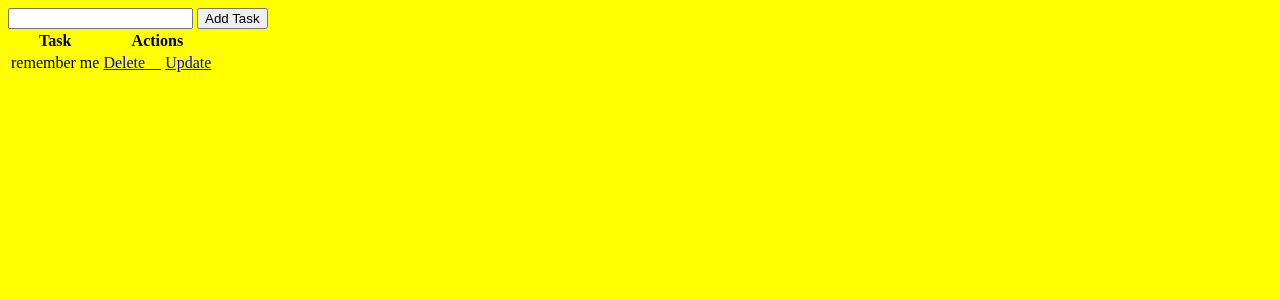
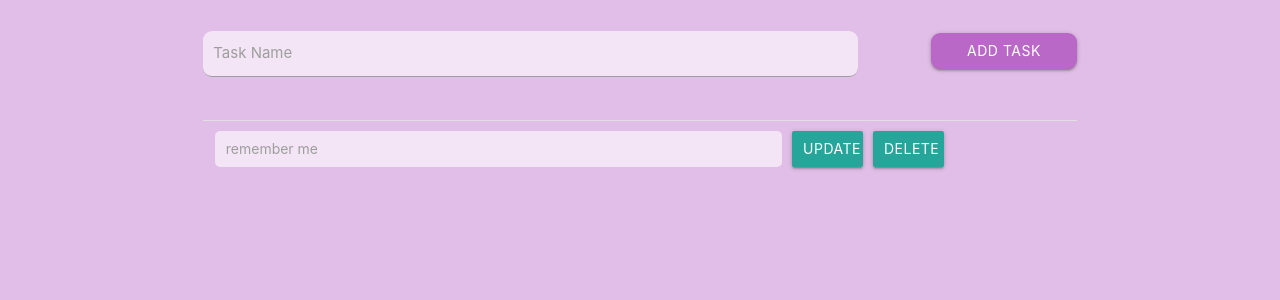
Before and after one commit to amine-mih-dev/flask_checklist, a Flask app: page / in a window 1280 px wide. Shown: the top 300 px of the page. Run offline with Flask 2, Linux system fonts and the light colour scheme; data comes from the database, SQL or seed files in the repository; both versions use the stored data as it was after the commit.

Commit message:
UI improvements

```diff
--- a/app.py
+++ b/app.py
@@ -12,7 +12,7 @@
 class Todo(db.Model):
     id = db.Column(db.Integer, primary_key=True)
     content = db.Column(db.String(300), nullable=False)
-
+    #description = db.Column(db.String(300), nullable=True)
     def __rep__(self):
         return '<Task %r>' % self.id
 
@@ -24,6 +24,7 @@
 def home():
     if request.method == 'POST':
         task_content = request.form['content']
+        #task_description = request.form['Descr']
         new_task = Todo(content=task_content)
 
         try:
--- a/static/css/style.css
+++ b/static/css/style.css
@@ -1,3 +1,3 @@
 body{
-    background-color: yellow;
+    background-color: #e1bee7;
 }
--- a/static/index.js
+++ b/static/index.js
@@ -1,3 +1,5 @@
+
+
 function FormValidity(){
   let content = document.getElementById("content")
   let submit = document.getElementById("submit")
--- a/templates/base.html
+++ b/templates/base.html
@@ -5,7 +5,11 @@
     <meta http-equiv="X-UA-Compatible" content="IE=edge">
     <meta name="viewport" content="width=device-width, initial-scale=1.0">
     <link rel="stylesheet" href="{{url_for('static',filename='css/style.css')}}">
-    <script defer src='\static\index.js'></script>
+     <!-- Compiled and minified CSS -->
+     <link rel="stylesheet" href="https://cdnjs.cloudflare.com/ajax/libs/materialize/1.0.0/css/materialize.min.css">
+
+     <!-- Compiled and minified JavaScript -->
+
      {% block head %}
 
 
@@ -17,6 +21,8 @@
 
 
         {% endblock %}
+        <script defer src='\static\index.js'></script>
+        <script src="https://cdnjs.cloudflare.com/ajax/libs/materialize/1.0.0/js/materialize.min.js"></script>
 
 </body>
 </html>
--- a/templates/index.html
+++ b/templates/index.html
@@ -6,30 +6,91 @@
 
 {% block body %}
 
+<div class="container">
+    <div class="row">
+    <form
+        class= "col s12"
+        id = 'AddForm'
+        name = 'CreateTask'
+        action="/" method="POST">
+        <div class="row">
+            <div class="input-field col s12">
+                <input
+                    for ="Task"
+                    class= "input-field col s9 #f3e5f5 purple lighten-5 "
+                    type="text"
+                    name="content"
+                    id="content"
+                    style="border-radius: 9px;margin-top: 16px;">
+                <label
+                    for="content"
+                    style="margin-top: 15px; margin-left:10px;">
+                Task Name</label>
+                <span class="helper-text"></span>
+                <button
+                    class="btn wave-effect wave-light #ba68c8 purple lighten-2 right col s2"
+                    type = "submit" style="border-radius: 9px; ">
+                    Add Task
+                </button>
+               <!-- <input
+                for ="Desc"
+                class= "input-field col s9 #f3e5f5 purple lighten-5 "
+                type="text"
+                name="desc"
+                id="Descr"
+                style="border-radius: 9px;margin-top: 16px;">
+                <label
+                    for="Descr"
+                    style="margin-top: 15px; margin-left:10px;">
+                    Task Descreption
+                </label>-->
+            </div>
+        </div>
+    </form>
+        <div class="row">
+            <form action="/" class="col s12">
+                {% if tasks|length < 1  %}
+                <h4>There are no tasks. Create one below!</h4>
+                {% else %}
 
-<form id = 'AddForm' name = 'CreateTask' action="/" method="POST">
-    <input type="text" name="content" id="content">
-    <input type="submit" value="Add Task" id="submit">
-</form>
-{% if tasks|length < 1  %}
-<h4>There are no tasks. Create one below!</h4>
-{% else %}
-<table>
-    <tr>
-        <th>Task</th>
-        <th>Actions</th>
-    </tr>
+                    {% for task in tasks %}
+                    <div class="divider"></div>
+                        <div class="col s12" style="margin-top:10px;">
+                            <label
+                                class="col s8  #f3e5f5 purple lighten-5"
+                                type ="text"
+                                for="Task"
+                                style="height: 36px;
+                                        line-height: 36px;
+                                        font-size: 14px;
+                                        border-radius:5px;
+                                        margin-right: 10px;"> {{ task.content }} </label>
+                                <a
+                                id = "submit"
+                                class="btn wave-effect wave-light col s1 left"
+                                type = "submit"
+                                style = "margin-right:10px;"
+                                href="update/{{task.id}}">
+                                    update
+                                </a>
+                                <a
+                                id="submit"
+                                class="btn wave-effect wave-light col s1 left"
+                                type = "submit"
+                                href="delete/{{task.id}}"
+                                >
+                                    delete
+                                </a>
 
-    {% for task in tasks %}
-    <tr>
-        <td>{{ task.content }}</td>
-        <td>
-            <a href="delete/{{task.id}}"> Delete &nbsp;&nbsp;&nbsp;</a>
-            <a href="update/{{task.id}}">Update</a>
-        </td>
-    </tr>
-    {% endfor %}
-</table>
-{% endif %}
+                        </div>
+                    <div class="section">
+                    </div>
 
+                    {% endfor %}
+
+                {% endif %}
+        </form>
+        </div>
+    </div>
+</div>
 {% endblock %}
```
Also changed, not shown: templates/update.html (+29 -5 lines), views.py (deleted, +0 -8 lines), test.db. Lines whose indentation alone changed are shown as unchanged.
